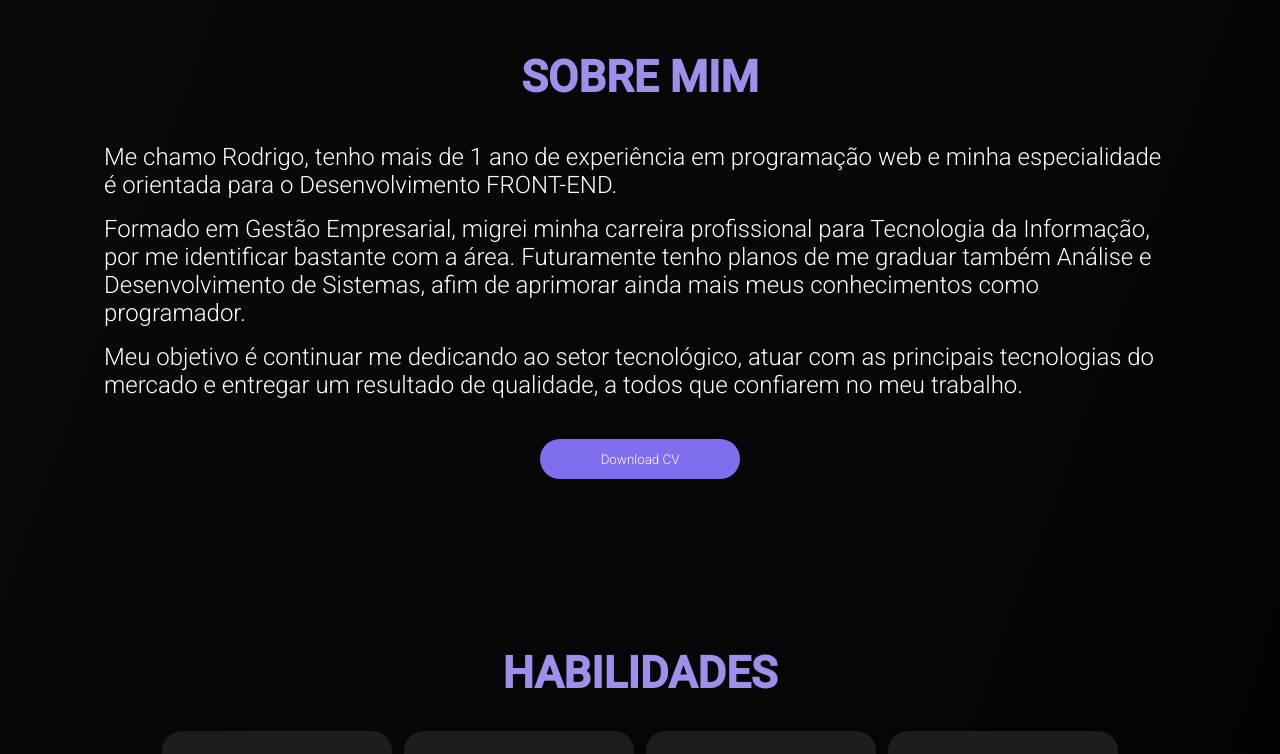
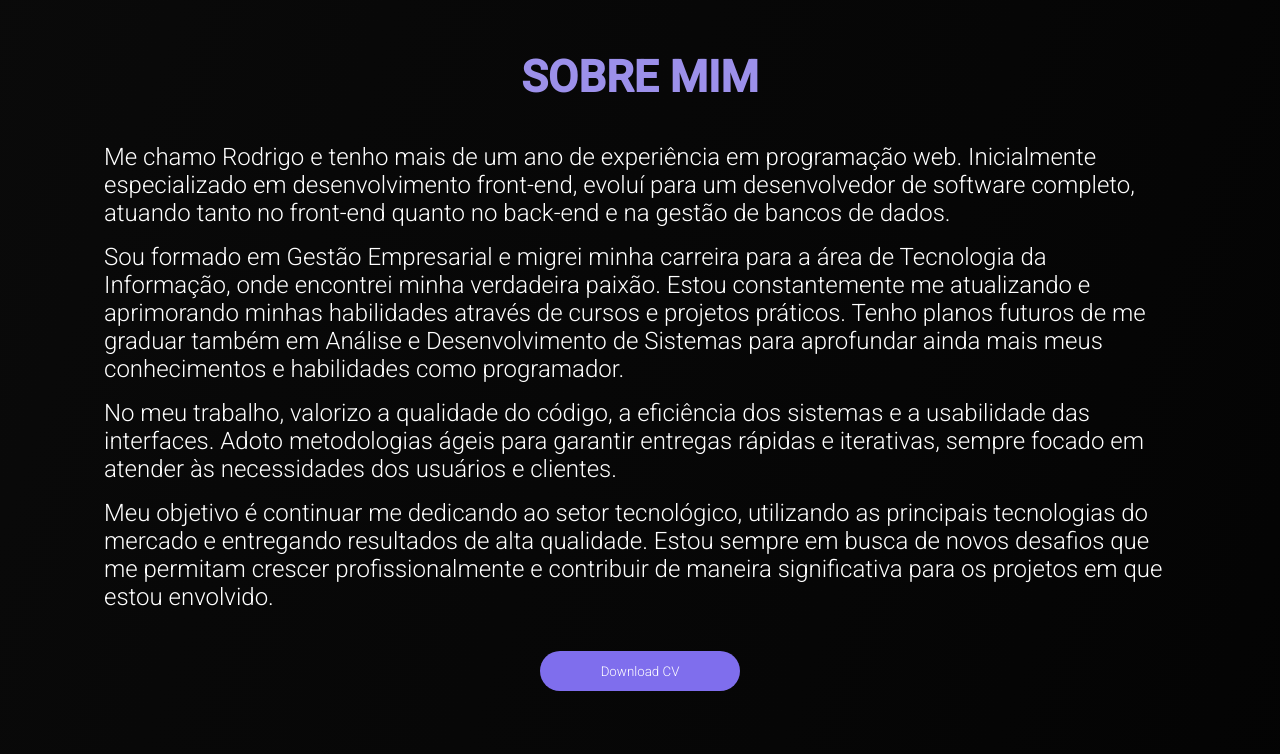
Before and after one commit to RodrigoHMoreira/myPortfolio, a Next.js app: page / in a window 1280 px wide. Shown: the part 740-1494 px from the top of the page. Built offline with nearby package versions, Linux system fonts and the light colour scheme.

Commit message:
Update index.tsx
Feat: alteração de texto

```diff
--- a/templates/sobre/index.tsx
+++ b/templates/sobre/index.tsx
@@ -55,21 +55,16 @@ const Sobre = () => {
         <h1>SOBRE MIM</h1>
        <section>
   <p>
-            Me chamo Rodrigo, tenho mais de 1 ano de experiência em programação
-            web e minha especialidade é orientada para o Desenvolvimento
-            FRONT-END.
+    Me chamo Rodrigo e tenho mais de um ano de experiência em programação web. Inicialmente especializado em desenvolvimento front-end, evoluí para um desenvolvedor de software completo, atuando tanto no front-end quanto no back-end e na gestão de bancos de dados.
   </p>
   <p>
-            Formado em Gestão Empresarial, migrei minha carreira profissional
-            para Tecnologia da Informação, por me identificar bastante com a
-            área. Futuramente tenho planos de me graduar também Análise e
-            Desenvolvimento de Sistemas, afim de aprimorar ainda mais meus
-            conhecimentos como programador.
+    Sou formado em Gestão Empresarial e migrei minha carreira para a área de Tecnologia da Informação, onde encontrei minha verdadeira paixão. Estou constantemente me atualizando e aprimorando minhas habilidades através de cursos e projetos práticos. Tenho planos futuros de me graduar também em Análise e Desenvolvimento de Sistemas para aprofundar ainda mais meus conhecimentos e habilidades como programador.
   </p>
   <p>
-            Meu objetivo é continuar me dedicando ao setor tecnológico, atuar
-            com as principais tecnologias do mercado e entregar um resultado de
-            qualidade, a todos que confiarem no meu trabalho.
+    No meu trabalho, valorizo a qualidade do código, a eficiência dos sistemas e a usabilidade das interfaces. Adoto metodologias ágeis para garantir entregas rápidas e iterativas, sempre focado em atender às necessidades dos usuários e clientes.
+  </p>
+  <p>
+    Meu objetivo é continuar me dedicando ao setor tecnológico, utilizando as principais tecnologias do mercado e entregando resultados de alta qualidade. Estou sempre em busca de novos desafios que me permitam crescer profissionalmente e contribuir de maneira significativa para os projetos em que estou envolvido.
   </p>
 </section>
         <a download href="../curriculo.pdf">
```
Lines whose indentation alone changed are shown as unchanged.
